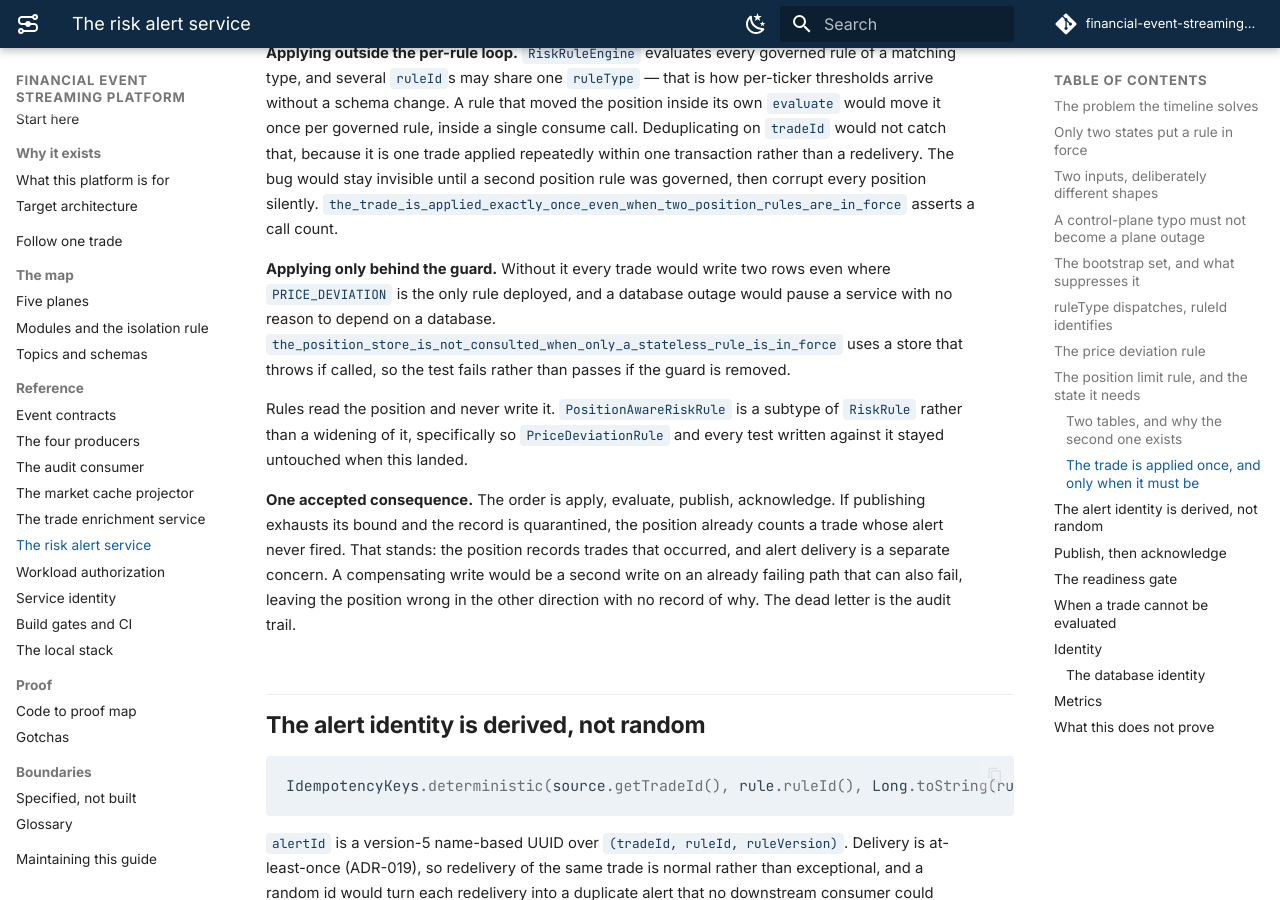
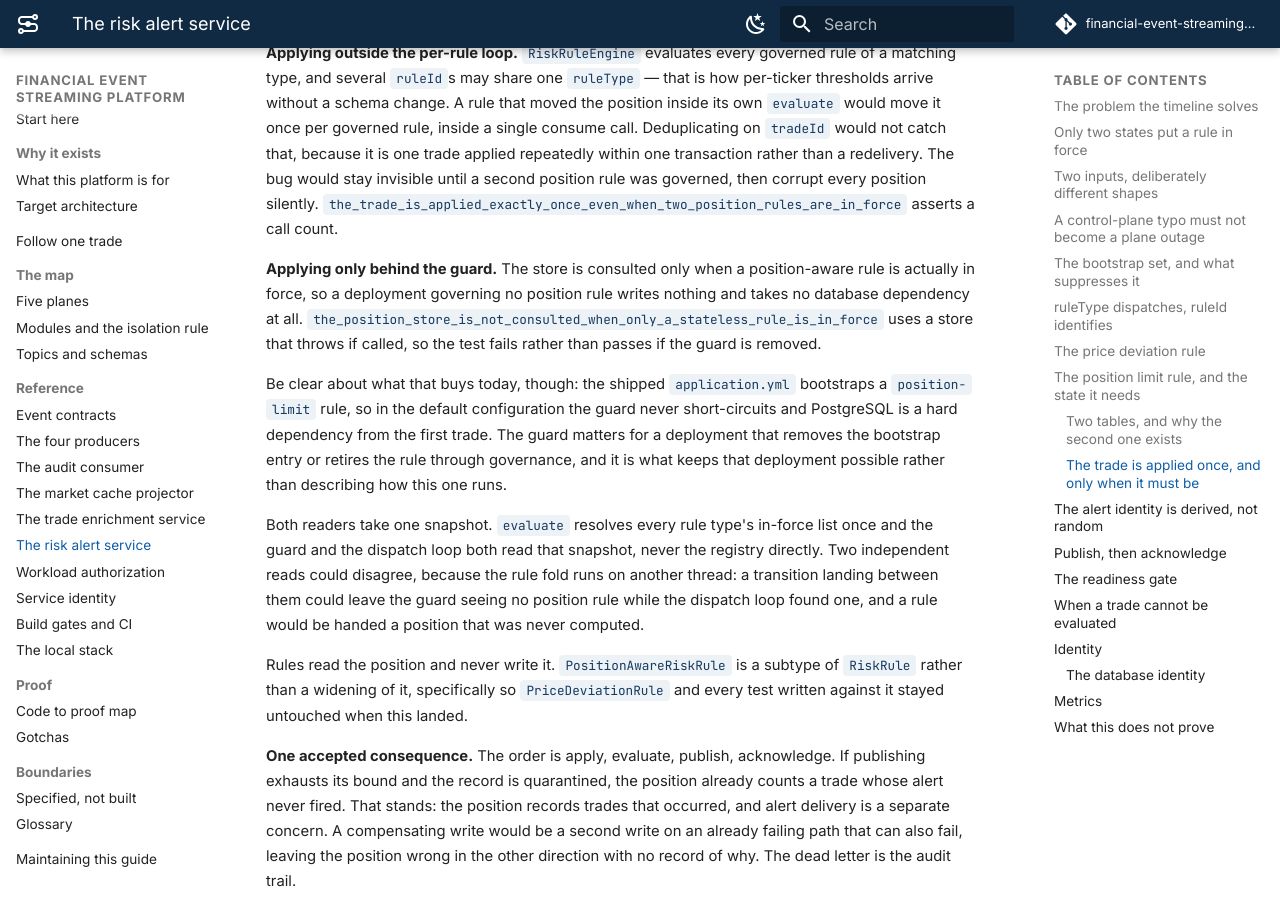
Before and after one commit to salgotraja/financial-event-streaming-platform, an MkDocs documentation site: the page built from guide/docs/risk-alerts.md, in a window 1280 px wide and 900 px high, scrolled down 7491 px. Built offline with MkDocs 1.6.1 and Material for MkDocs 9.7.7, drawn with Linux system fonts in a browser that asks for light colours; comment, search, counter and statistics services are not loaded.

Commit message:
docs(guide): correct the module count and the guard's shipped-configuration claim

```diff
--- a/guide/docs/risk-alerts.md
+++ b/guide/docs/risk-alerts.md
@@ -307,11 +307,23 @@ because it is one trade applied repeatedly within one transaction rather than a
 would stay invisible until a second position rule was governed, then corrupt every position silently.
 `the_trade_is_applied_exactly_once_even_when_two_position_rules_are_in_force` asserts a call count.
 
-**Applying only behind the guard.** Without it every trade would write two rows even where
-`PRICE_DEVIATION` is the only rule deployed, and a database outage would pause a service with no
-reason to depend on a database.
+**Applying only behind the guard.** The store is consulted only when a position-aware rule is
+actually in force, so a deployment governing no position rule writes nothing and takes no database
+dependency at all.
 `the_position_store_is_not_consulted_when_only_a_stateless_rule_is_in_force` uses a store that throws
 if called, so the test fails rather than passes if the guard is removed.
+
+Be clear about what that buys today, though: the shipped `application.yml` bootstraps a
+`position-limit` rule, so in the default configuration the guard never short-circuits and PostgreSQL
+is a hard dependency from the first trade. The guard matters for a deployment that removes the
+bootstrap entry or retires the rule through governance, and it is what keeps that deployment
+possible rather than describing how this one runs.
+
+Both readers take one snapshot. `evaluate` resolves every rule type's in-force list once and the
+guard and the dispatch loop both read that snapshot, never the registry directly. Two independent
+reads could disagree, because the rule fold runs on another thread: a transition landing between them
+could leave the guard seeing no position rule while the dispatch loop found one, and a rule would be
+handed a position that was never computed.
 
 Rules read the position and never write it. `PositionAwareRiskRule` is a subtype of `RiskRule` rather
 than a widening of it, specifically so `PriceDeviationRule` and every test written against it stayed
```
Also changed, not shown: guide/docs/modules.md (+1 -1 lines).
